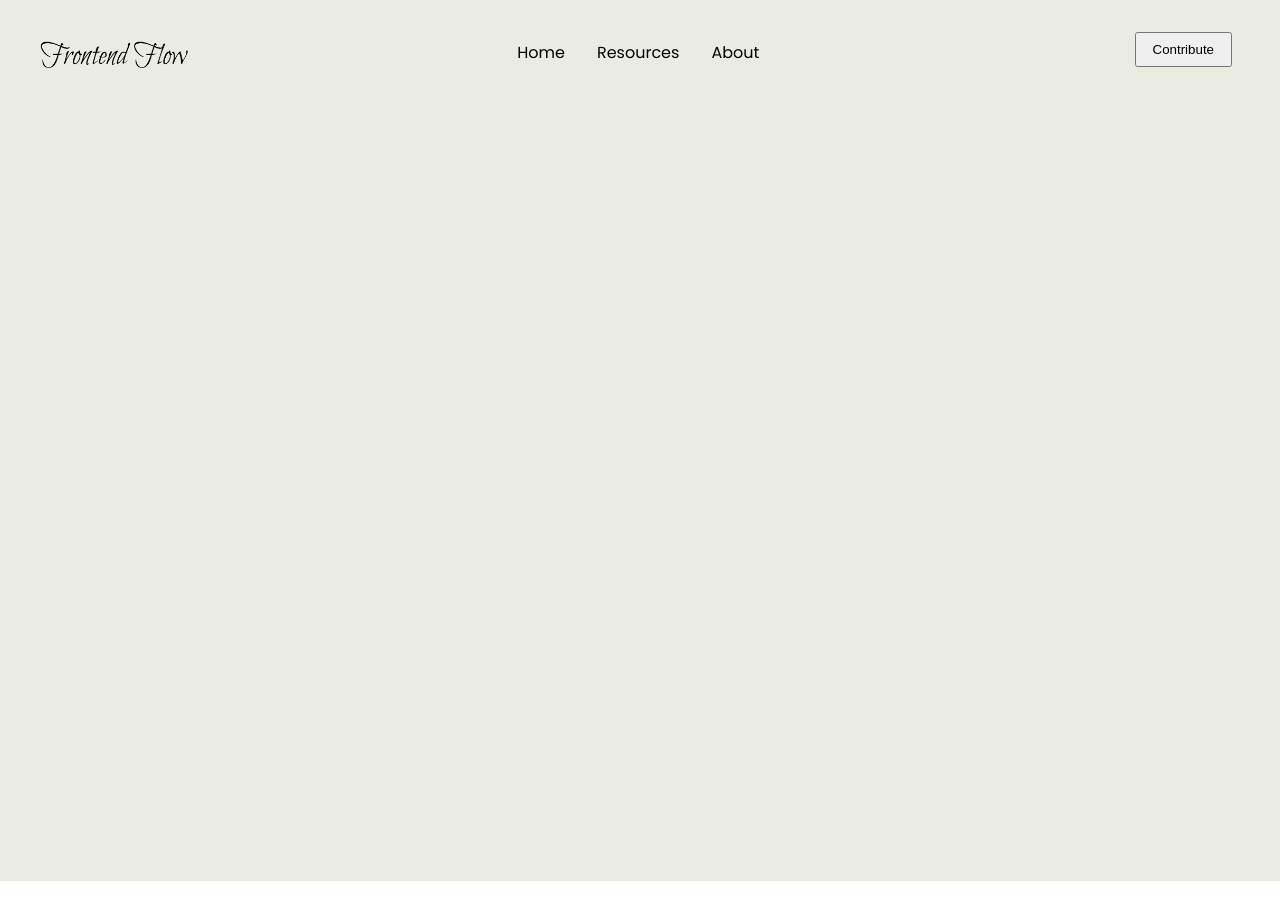
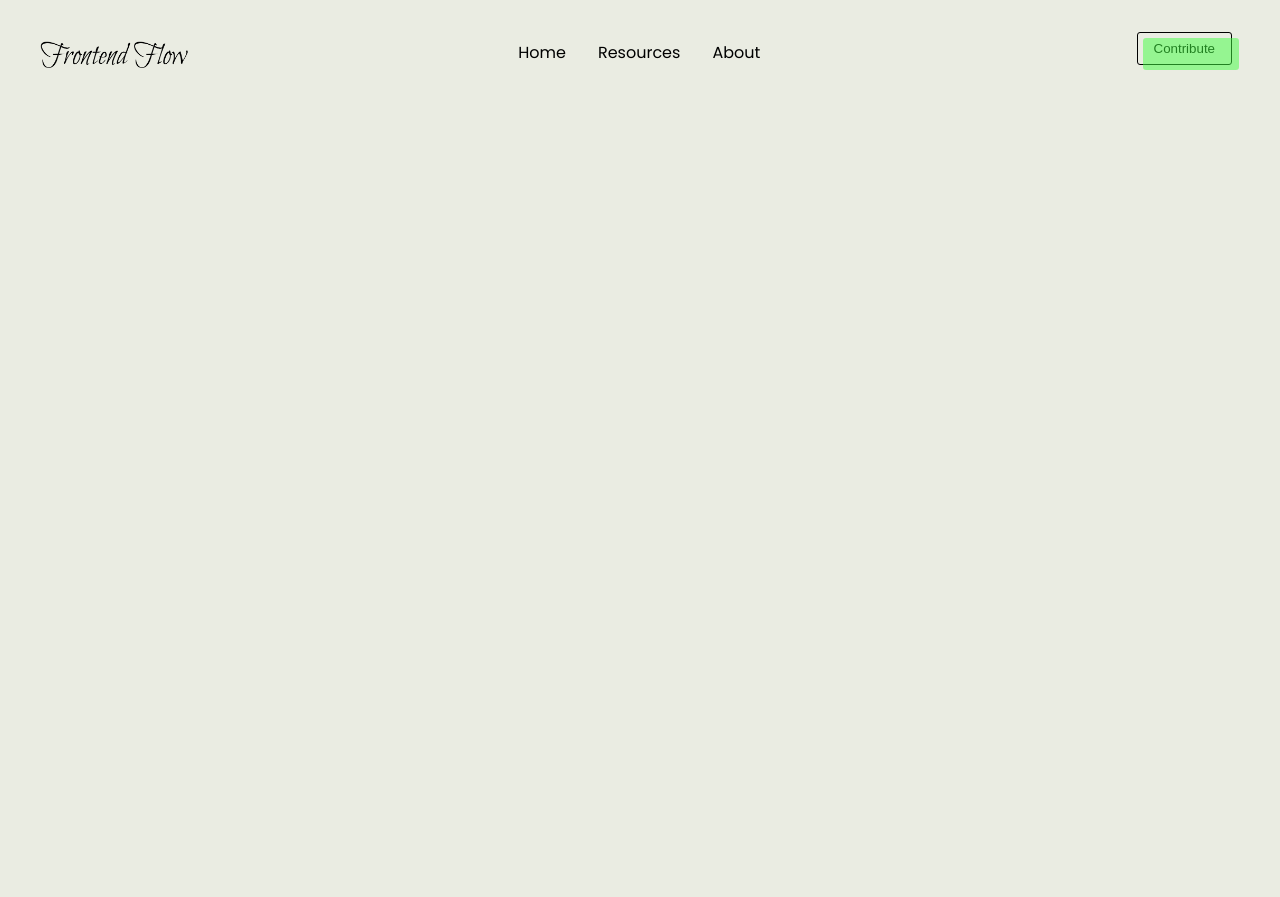
Before and after one commit to front-runner-sd/Frontend-Flow, a React (Create React App) app: page / in a window 1280 px wide. Built offline with nearby package versions, Linux system fonts and the light colour scheme.

Commit message:
Implemented the button specification, so it changes state on hover now

```diff
--- a/src/Components/Navbar/Navbar.js
+++ b/src/Components/Navbar/Navbar.js
@@ -13,8 +13,9 @@ function Navbar() {
                 <li><a>About</a></li>
             </ul>
         </div>
-        <div >
+        <div>
             <button className={styles.ContributeButton}>Contribute</button>
+            <div className={styles.shadow}/>
         </div>
     </nav>
   );
--- a/src/Components/Navbar/Navbar.module.css
+++ b/src/Components/Navbar/Navbar.module.css
@@ -28,4 +28,22 @@ nav{
     padding-right: 1rem;
     padding-top: .5rem;
     padding-bottom: .5rem;
+    border-radius: 3px;
+    background-color: transparent;
+    border: solid black 1px;
 }
+
+.shadow {
+    position: relative;
+    background-color: rgba(67, 255, 67, 0.5);
+    height: 2em;
+    width: 6em;
+    top: -1.7em;
+    left: 6px;
+    border-radius: 3px
+}
+
+.shadow:hover {
+    left: 0px;
+    top: -2.05em
+}
```
